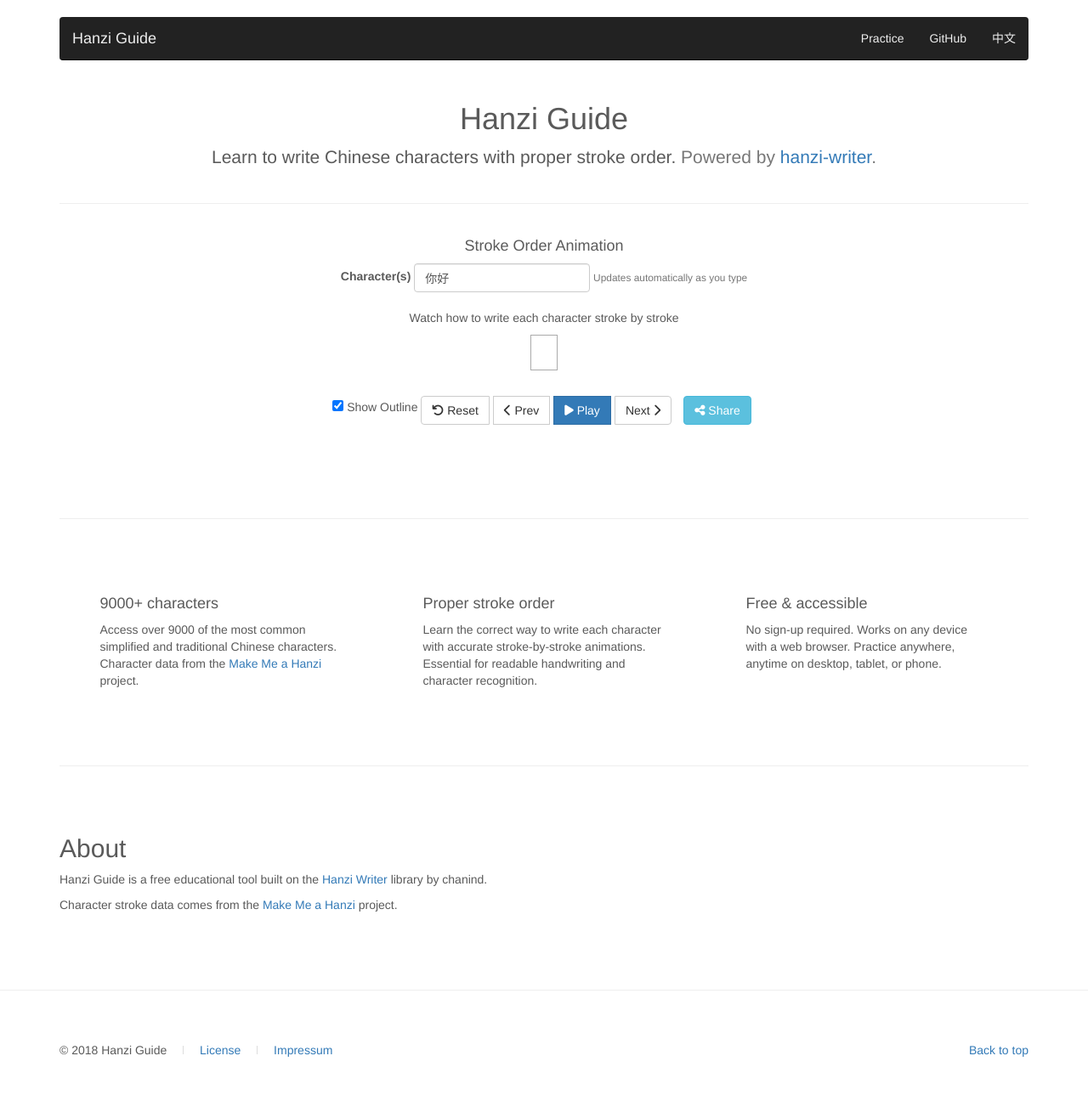
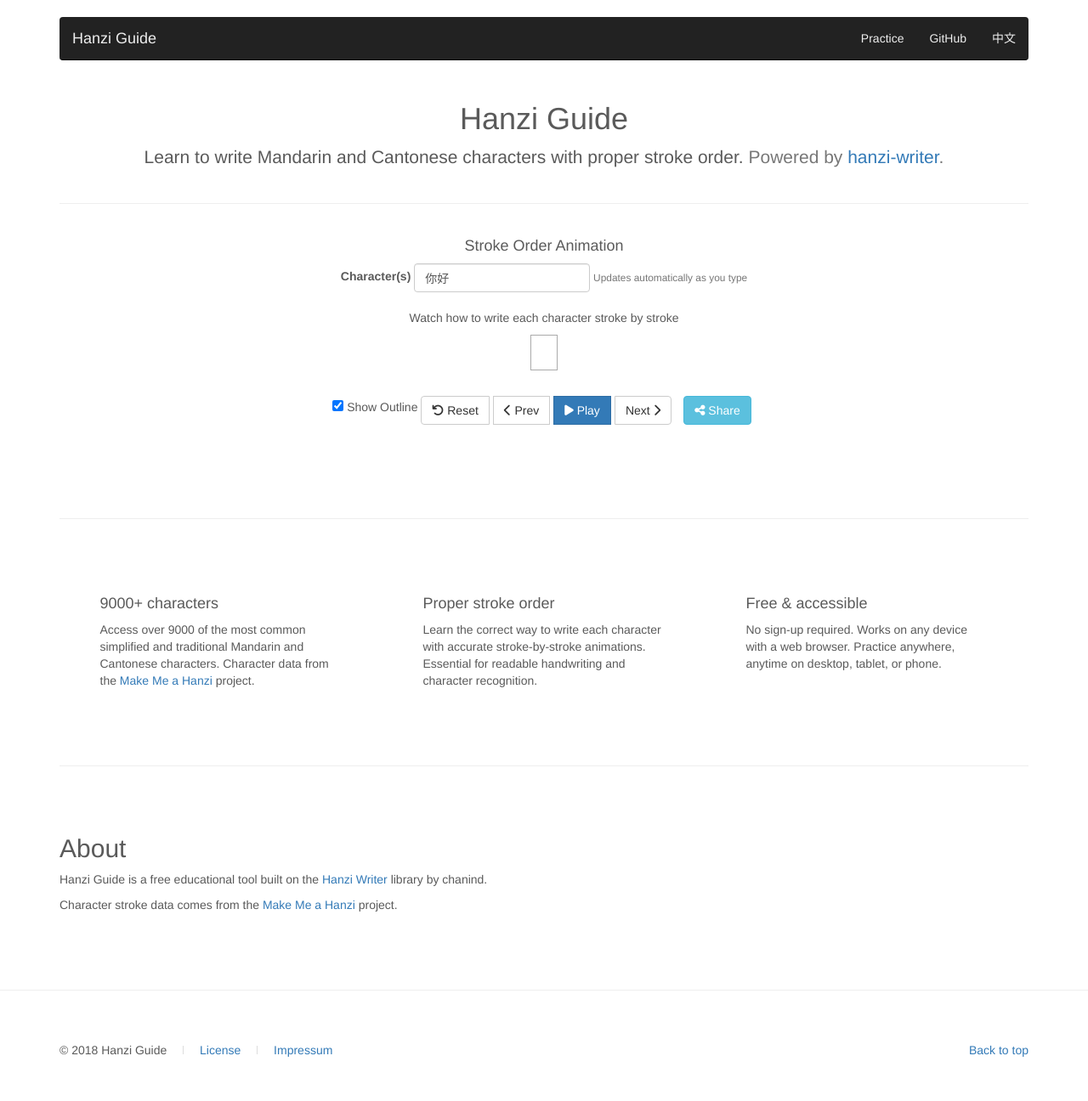
Before and after one commit to yorickreum/hanziguide, a Jekyll site: the page built from index.html, in a window 1280 px wide. Shown: the whole page at 85% size. Built offline with Jekyll 4.4.1, drawn with Linux system fonts in a browser that asks for light colours.

Commit message:
Update language references from Chinese to Mandarin and Cantonese

```diff
--- a/_config.yml
+++ b/_config.yml
@@ -2,7 +2,7 @@
 title: HanziGuide
 email: tech@yorickreum.de
 description: >
-  Hanzi Guide helps you learn to write Chinese characters with proper stroke order.
+  Hanzi Guide helps you learn to write Mandarin and Cantonese characters with proper stroke order.
   Study simplified and traditional characters with clear, step-by-step animations.
   Based on the hanzi-writer project (github.com/chanind/hanzi-writer)
 baseurl: "/" # the subpath of your site, e.g. /blog/
--- a/index.html
+++ b/index.html
@@ -1,7 +1,7 @@
 ---
 layout: default
 js: index.js
-title: Learn to Write Chinese Characters - Hanzi Guide
+title: Learn to Write Mandarin and Cantonese Characters - Hanzi Guide
 ---
 <script>
   // Client-side router: extract chars from path immediately
@@ -16,7 +16,7 @@
 <div class="demo container" id="practice">
   <h1>Hanzi Guide</h1>
   <p class="lead">
-    Learn to write Chinese characters with proper stroke order.
+    Learn to write Mandarin and Cantonese characters with proper stroke order.
     <span class="text-muted">Powered by <a href="https://github.com/chanind/hanzi-writer" target="_blank">hanzi-writer</a>.</span>
   </p>
 
@@ -64,7 +64,7 @@
     <div class="sub-feature">
       <h4>9000+ characters</h4>
       <p>
-        Access over 9000 of the most common simplified and traditional Chinese characters.
+        Access over 9000 of the most common simplified and traditional Mandarin and Cantonese characters.
         Character data from the <a target="_blank" href="https://github.com/skishore/makemeahanzi">Make Me a Hanzi</a> project.
       </p>
     </div>
```
Also changed, not shown: og-image.png, og-image.svg.
